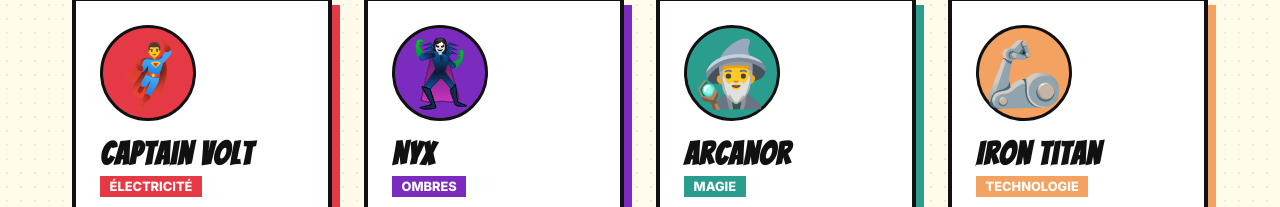
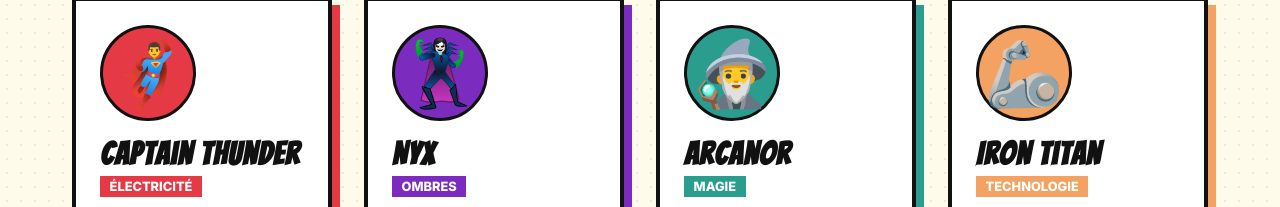
Before and after one commit to eliotoulhen-netizen/Super-Heros, a plain HTML site: page index.html in a window 1280 px wide. Shown: the part 940-1147 px from the top of the page. Drawn offline with Linux system fonts and the light colour scheme.

Commit message:
Renommage du captain volt

```diff
--- a/index.html
+++ b/index.html
@@ -30,7 +30,7 @@
     <div class="cards">
       <article class="card" style="--c:#e63946">
         <div class="emoji">🦸‍♂️</div>
-        <h3>Captain Volt</h3>
+        <h3>Captain Thunder</h3>
         <p class="tag">Électricité</p>
         <p>Frappé par la foudre lors d'une tempête, il canalise l'énergie de toute une ville.</p>
         <div class="stat"><span>Force</span><div class="bar"><i style="width:80%"></i></div></div>
```
